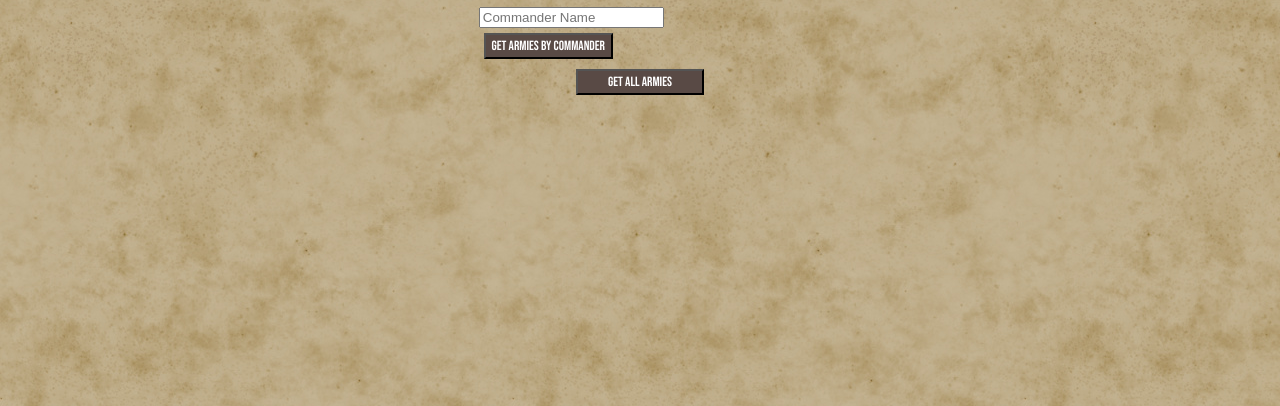
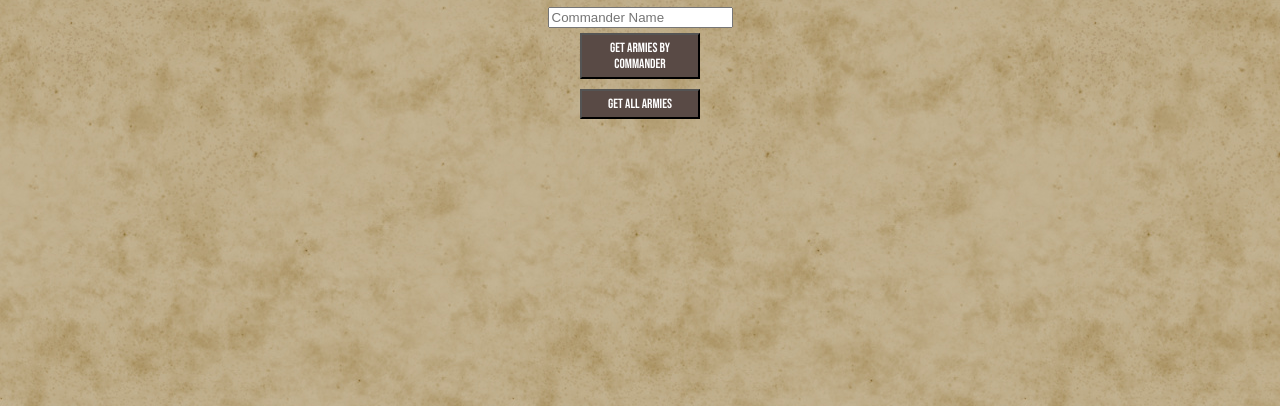
Before and after one commit to Nathaniel-Reeder/strongholds-and-followers-army-builder, a website: page public/viewArmies.html in a window 1280 px wide. Shown: the part 394-800 px from the top of the page. Drawn offline with nearby package versions, Linux system fonts and the light colour scheme.

Commit message:
Fixed styling in View Armies by setting a max width

```diff
--- a/public/stylesheet.css
+++ b/public/stylesheet.css
@@ -194,13 +194,15 @@ h2 {
   margin-right: 5%;
   background-color: #594a45;
   color: white;
-  padding: 3px;
+  padding: 5px;
   margin: 5px;
   font-family: 'Bebas Neue', cursive;
   width: 40%;
 }
 
 .get-btn-form {
-  flex-direction: column;
-  align-items: center;
+  flex-direction: row;
+  justify-content: center;
+  text-align: center;
+  max-width: 300px;
 }
--- a/public/viewArmies.js
+++ b/public/viewArmies.js
@@ -5,7 +5,7 @@ const getAllBtn = document.getElementById("get-all-armies")
 const getByCommanderBtn = document.getElementById("by-commander")
 
 //base URL
-const baseURL = "http://localhost:4000"
+const baseURL = "../server/server.js"
 
 // GET from server
 
```
